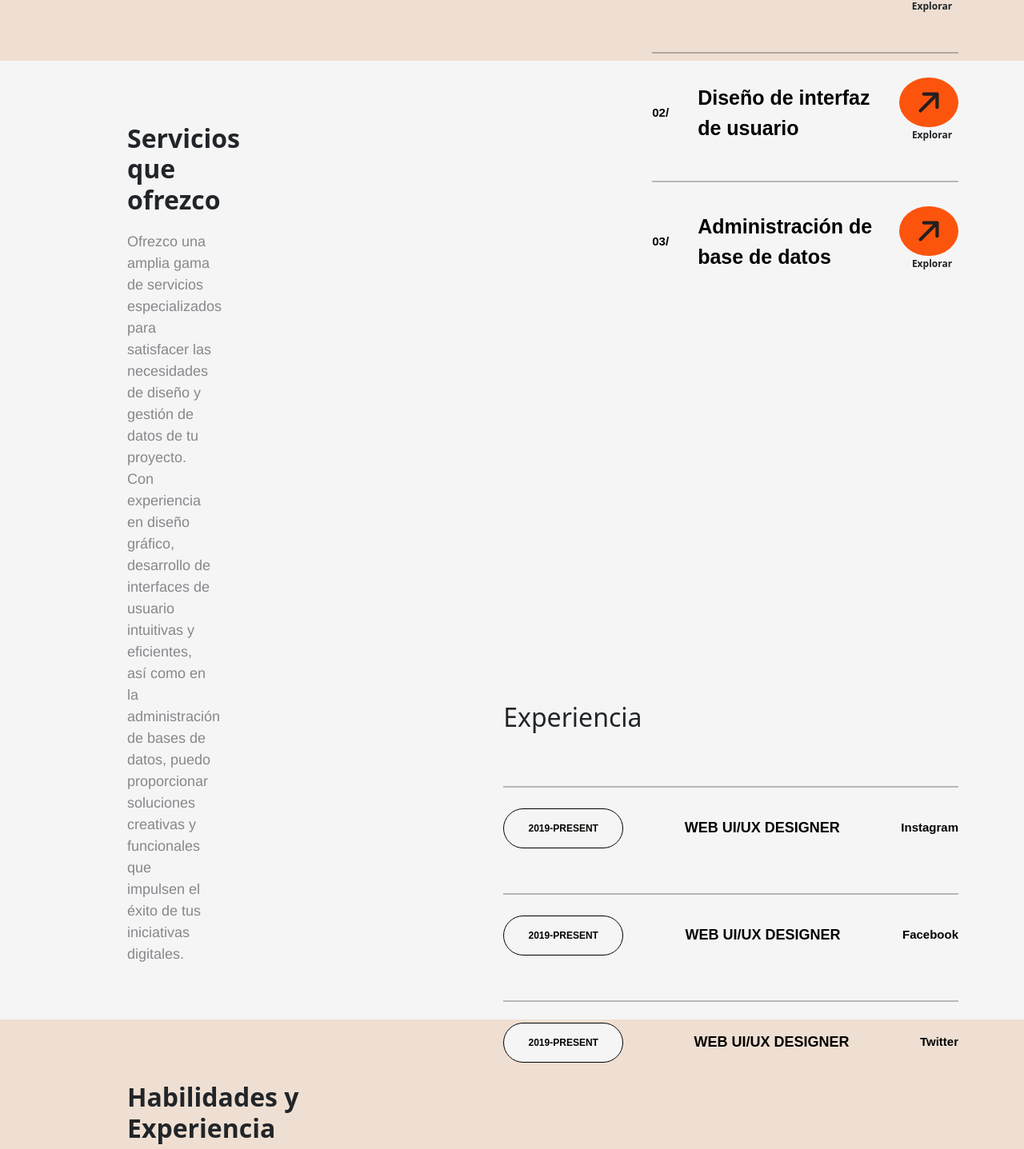
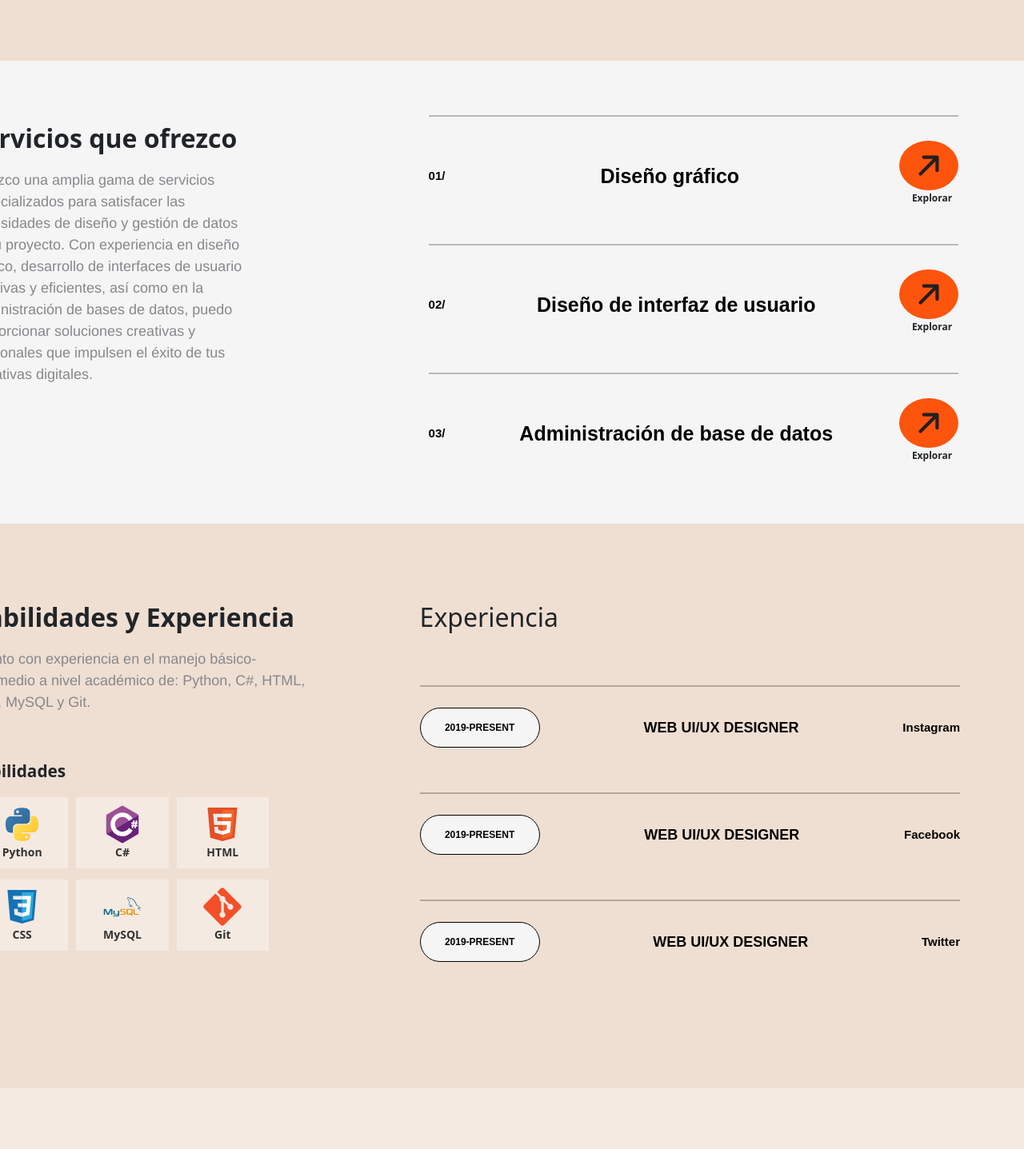
Before and after one commit to diegociriaci/PortfolioReactDiegoCiriaciRibone, a React (Vite) app in the folder vite-project/: page / in a window 1280 px wide. Shown: the part 1286-2723 px from the top of the page at 80% size. Built offline with nearby package versions, Linux system fonts and the light colour scheme.

Commit message:
Modifique el css de los componentes Servicios y Hero

```diff
--- a/vite-project/src/Component/Hero/Hero.jsx
+++ b/vite-project/src/Component/Hero/Hero.jsx
@@ -5,7 +5,7 @@ const Hero = () => {
     <section className="hero py-5">
         <div className="container">
             <div className="row">
-                <div className="col-12 text-center contenedor-datos">
+                <div className="col-12 text-center">
                     <h2 className="nombre-apellido">Diego Ciriaci Ribone</h2>
                     <h2 className="desarrollador-nombre">Desarrollador & Diseñador</h2>
                     <div className="redes">
--- a/vite-project/src/Component/Servicios/Servicios.css
+++ b/vite-project/src/Component/Servicios/Servicios.css
@@ -4,15 +4,15 @@
     flex-direction: row;
     justify-content: space-between;
     height: auto;
-    padding: 50px 70px;
+    padding: 3.125rem 4.375rem;
 }
 
 .servicios-header{
     align-self: flex-start;
-    margin-bottom: 20px;
-    width: 30%;
-    margin-top: 30px;
-    margin-left: 77px;
+    margin-bottom: 1.25rem;
+    width: 100%;
+    margin-top: 1.875rem;
+    margin-left: -7.5rem;
     height: auto;
 }
 
@@ -20,48 +20,46 @@
     font-family: "Noto Sans", sans-serif;
     font-weight: bold;
     font-size: 2em;
-    margin-bottom: 20px;
+    margin-bottom: 1.25rem;
 }
 
 .servicios-descripcion{
     color: #87878c;
     font-family: Helvetica;
-    font-size: 18px;
+    font-size: 1.125rem;
 }
 
 .servicios-lista{
     display: flex;
     flex-direction: column;
     margin-left: auto;
-    width: 52%;
-    margin-top: -240px;
+    width: 90%;
 }
 
 .servicio-item{
     display: flex;
     justify-content: space-between;
-    margin-bottom: 10px;
+    margin-bottom: 0.625rem;
     font-size: 1.2em;
-    padding: 10px 0;
+    padding: 0.625rem 0;
     width: 100%;
 }
 
 .num{
     color: #030301;
     font-family: Arial;
-    font-size: 15px;
+    font-size: 0.9375rem;
     font-weight: bold;
-    margin-right: 10px;
+    margin-right: 0.625rem;
     align-self: center;
-
 }
 
 .nombre-servicio{
     color: black;
     font-family: Arial, sans-serif;
     font-weight: bold;
-    font-size: 25px;
-    margin-left: 10px;
+    font-size: 1.5625rem;
+    margin-left: 0.625rem;
     flex: 1;
     align-self: center;
     text-align: left;
@@ -69,7 +67,7 @@
 
 .boton-info{
     flex-direction: column;
-    margin-left: 10px;
+    margin-left: 0.625rem;
     align-self: center;
 }
 
@@ -85,24 +83,24 @@
 .boton-servicio:hover{
     background-color: #fffdf4;
     color: #fc540d;
-    border: 2px solid #fc540d;
+    border: 0.125rem solid #fc540d;
 }
 
 .texto-explorar{
     font-family: "Noto Sans", sans-serif;
     font-weight: bold;
-    font-size: 12px;
+    font-size: 0.75rem;
 }
 
 .servicio-item img{
-    width: 50px;
-    height: 50px;
+    width: 3.125rem;
+    height: 3.125rem;
 }
 
 .servicios-lista hr{
     border: 0;
-    height: 2px;
+    height: 0.125rem;
     background-color: #000;
-    margin: 20px 0;
+    margin: 1.25rem 0;
     width: 100%;
 }
--- a/vite-project/src/Component/Skills/Skills.css
+++ b/vite-project/src/Component/Skills/Skills.css
@@ -4,39 +4,40 @@
     flex-direction: row;
     justify-content: space-between;
     height: auto;
-    padding: 50px 70px;
+    padding: 3.125rem 4.375rem;
 }
 
 .skills-header{
     align-self: flex-start;
-    margin-bottom: 20px;
-    width: 30%;
-    margin-top: 30px;
-    margin-left: 77px;
+    margin-bottom: 1.25rem;
+    width: 40%;
+    margin-left: -7.5rem;
+    margin-right: -7.5rem;
     height: auto;
+    padding: 3.125rem 0.625rem;
 }
 
 .skills-header h1{
+    margin-bottom: 1.25rem;
     font-family: "Noto Sans", sans-serif;
     font-weight: bold;
     font-size: 2em;
-    margin-bottom: 20px;
 }
 
 .skills-descripcion{
     color: #87878c;
     font-family: Helvetica;
-    font-size: 18px;
-    margin-bottom: 20px;
+    font-size: 1.125rem;
+    margin-bottom: 1.25rem;
 }
 
 .habilidades{
     width: 100%;
-    margin-top: 60px;
+    margin-top: 3.75rem;
 }
 
 .habilidades h2{
-    margin-bottom: 10px;
+    margin-bottom: 0.625rem;
     font-family: "Noto Sans", sans-serif;
     font-weight: bold;
     font-size: 1.3em;
@@ -47,28 +48,28 @@
     align-items: center;
     flex-wrap: wrap;
     width: 100%;
-    margin-top: 20px;
-    gap: 10px;
-    margin-left: 10px;
+    margin-top: 1.25rem;
+    gap: 0.625rem;
+    margin-left: 0.625rem;
 }
 
 .imagenes-skills img{
-    width: 40px;
-    height: 40px;
-    margin: 20px;
+    width: 2.5rem;
+    height: 2.5rem;
+    margin: 1.25rem;
     flex: 1 1 30%;
 }
 
 .imagenes-skills-caja{
     background-color: #f4eae1;
-    padding: 10px;
+    padding: 0.625rem;
     display: flex;
     align-items: center;
     justify-content: center;
     box-sizing: border-box;
     text-align: center;
     flex-direction: column;
-    flex: 0 0 calc(33.33% - 30px);
+    flex: 0 0 calc(33.33% - 1.875rem);
 }
 
 .imagenes-skills-caja img{
@@ -79,7 +80,7 @@
 
 .imagenes-skills-caja p{
     margin: 0;
-    font-size: 14px;
+    font-size: 0.875rem;
     color: #333;
     font-weight: bold;
 }
@@ -87,43 +88,45 @@
 .experiencia-lista{
     display: flex;
     flex-direction: column;
+    align-items: flex-start;
     margin-left: auto;
-    width: 52%;
-    margin-top: -445px;
+    width: 61%;
+    margin-bottom: 1.25rem;
+    height: auto;
+    padding: 3.125rem 0.625rem;
 }
 
 .experiencia-lista h2{
-    margin-bottom: 50px;
+    margin-bottom: 3.125rem;
 }
 
 .experiencia-item{
     display: flex;
-    justify-content: space-between;
     width: 100%;
-    margin-bottom: 30px;
+    margin-bottom: 1.875rem;
     font-size: 1.2em;
-    padding: 10px 0;
+    padding: 0.625rem 0;
 }
 
 .experiencia-item button{
-    cursor:default;
+    cursor: default;
 }
 
 .fechas-contenedor{
     border: 1px solid black;
     background-color: #f5f5f5;
-    border-radius: 25px;
-    padding: 10px 20px;
-    font-size: 14px;
-    width: 150px;
-    height: 50px;
+    border-radius: 1.5625rem;
+    padding: 0.625rem 1.25rem;
+    font-size: 0.875rem;
+    width: 9.375rem;
+    height: 3.125rem;
 }
 
 .fechas{
     color: #030301;
     text-align: center;
     font-family: Arial;
-    font-size: 12px;
+    font-size: 0.75rem;
     font-weight: bold;
 }
 
@@ -131,20 +134,20 @@
     color: #030301;
     font-family: Arial;
     font-weight: bold;
-    font-size: 18px;
+    font-size: 1.125rem;
 }
 
 .plataforma{
     color: #030301;
     font-family: Arial;
     font-weight: bold;
-    font-size: 15px;
+    font-size: 0.9375rem;
 }
 
 .experiencia-lista hr{
     border: 0;
-    height: 2px;
+    height: 0.125rem;
     background-color: #000;
-    margin: 20px 0;
+    margin: 1.25rem 0;
     width: 100%;
 }
```
